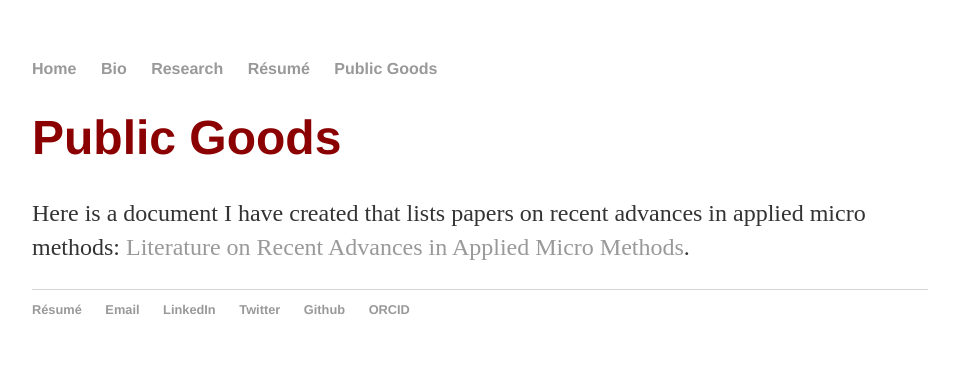
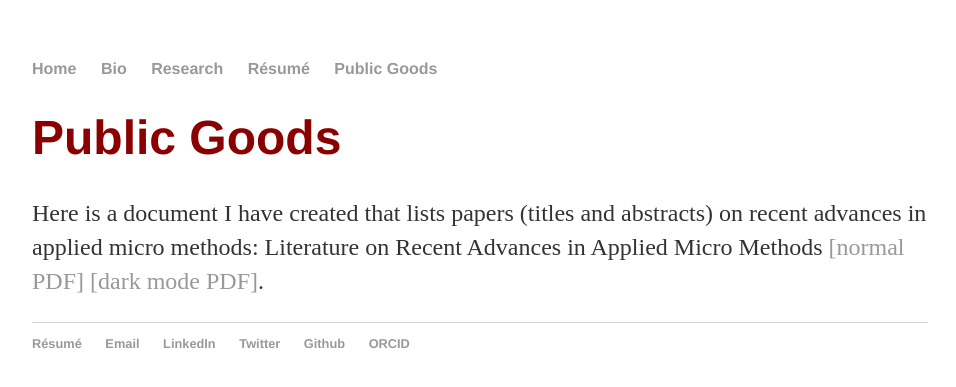
Before and after one commit to christinecai/christinecai.github.io, a Jekyll site: the page built from PublicGoods/PublicGoods.html, in a window 1280 px wide. Shown: the top 387 px of the page, without its empty margins (160-1116 px from the left). Built offline with Jekyll 4.4.1, drawn with Linux system fonts in a browser that asks for light colours.

Commit message:
Update PublicGoods.html

```diff
--- a/PublicGoods/PublicGoods.html
+++ b/PublicGoods/PublicGoods.html
@@ -9,8 +9,8 @@ title: Public Goods
 
 	<p class="lead"><h1><font color="darkred">Public Goods</font></h1></p>
 
-	  <p>Here is a document I have created that lists papers on recent advances in applied micro methods: <a href="/PublicGoods/applied_micro_methods.pdf">Literature on Recent Advances in
-Applied Micro Methods</a>.</p>
+	  <p>Here is a document I have created that lists papers (titles and abstracts) on recent advances in applied micro methods: Literature on Recent Advances in
+Applied Micro Methods <a href="/PublicGoods/applied_micro_methods.pdf">[normal PDF]</a> <a href="/PublicGoods/applied_micro_methods_dark_mode.pdf">[dark mode PDF]</a>.</p>
 
 	</div>
 
```
